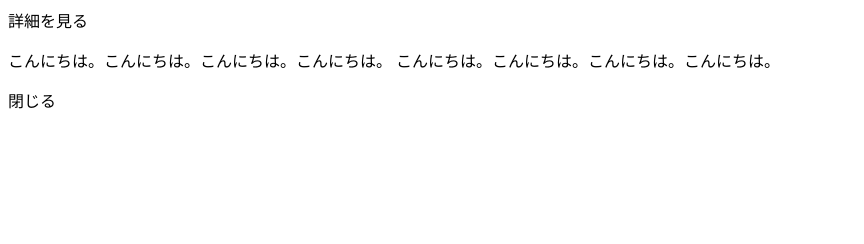
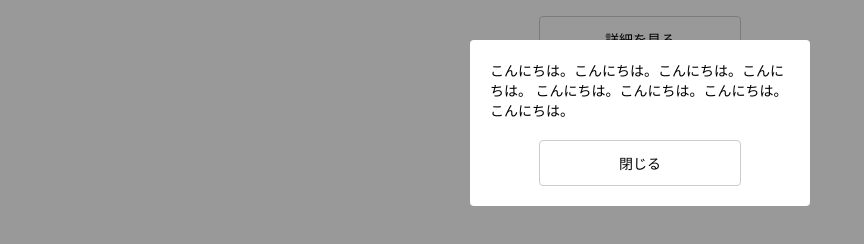
Before and after one commit to mokastinkey/MyModalWindow_dotinstall, a plain HTML site: page index.html in a window 1280 px wide. Shown: the whole page, without its empty margins (0-864 px from the left). Drawn offline with Linux system fonts and the light colour scheme.

Commit message:
modalのCSS設定

```diff
--- a/css/styles.css
+++ b/css/styles.css
@@ -11,3 +11,28 @@ body {
   padding: 12px 0;
   margin: 16px auto 0;
 }
+
+#mask {
+  background: rgba(0, 0, 0, 0.4);
+  position: fixed;
+  top: 0;
+  bottom: 0;
+  right: 0;
+  left: 0;
+}
+
+#modal {
+  background: #fff;
+  width: 300px;
+  padding: 20px;
+  border-radius: 4px;
+  position: absolute;
+  top: 40px;
+  left: 0;
+  right: 0;
+  margin: 0 auto;
+}
+
+#modal p {
+  margin: 0 0 20px;
+}
--- a/index.html
+++ b/index.html
@@ -3,6 +3,7 @@
 <head>
   <meta charset="utf-8">
   <title>Modal Window</title>
+  <link rel="stylesheet" href="css/styles.css"
 </head>
 <body>
   <div id="open">
```
